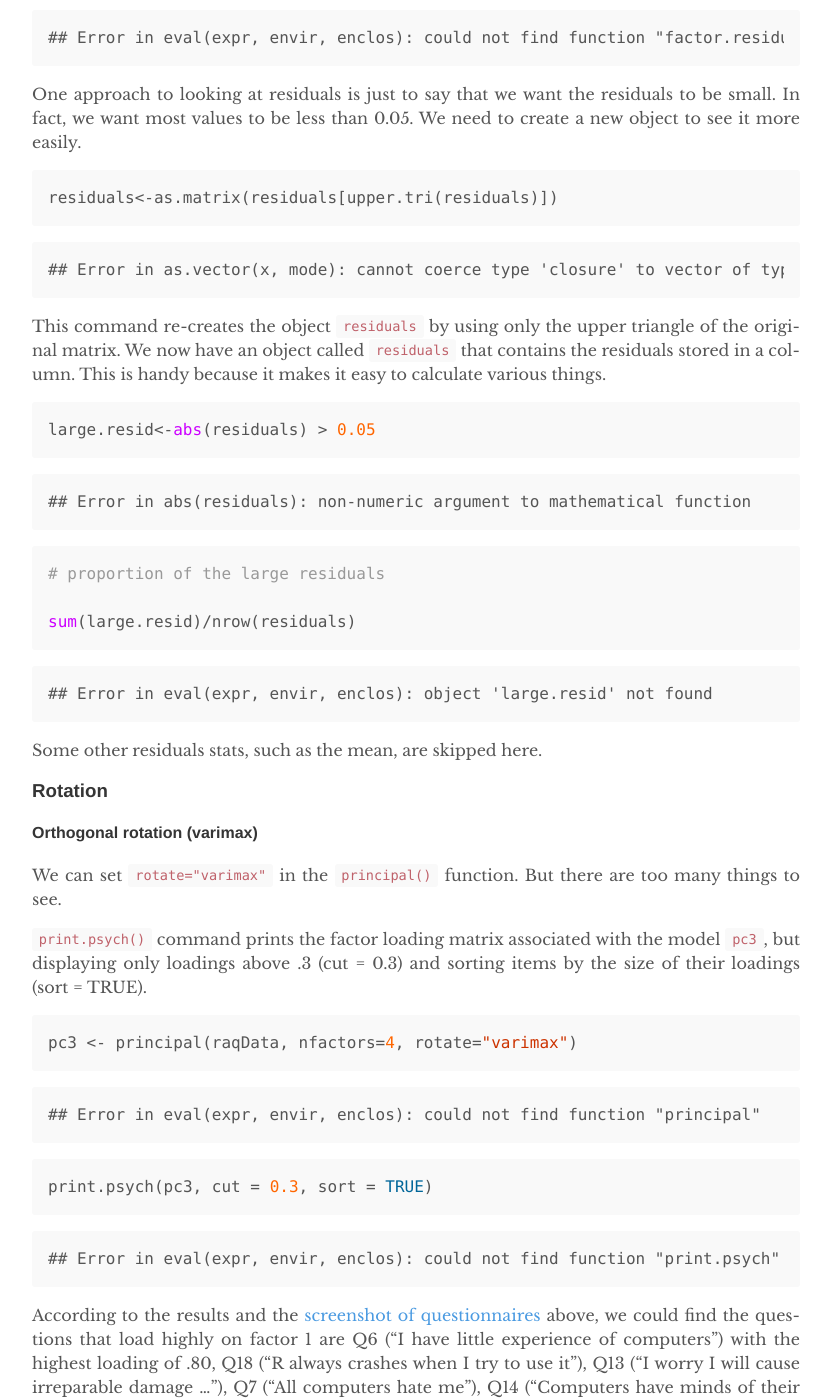
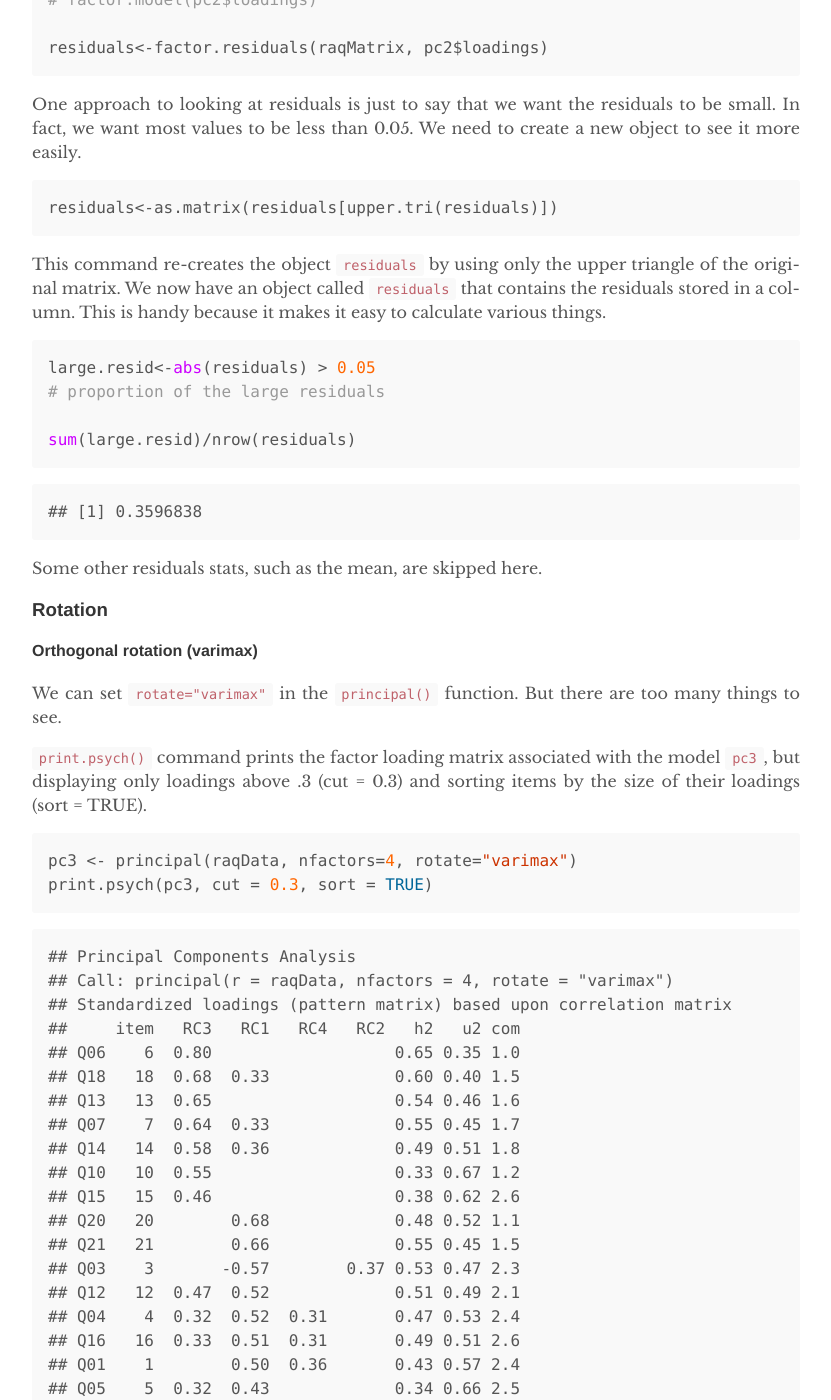
Before and after one commit to gaopinghuang0/gaopinghuang0.github.io, a Jekyll site: the page built from _posts/2018-2-9-exploratory-factor-analysis-notes-and-R-code.md, in a window 1280 px wide and 1400 px high, scrolled down 6390 px. Shown: the whole window, without its empty margins (224-1055 px from the left). Built offline with Jekyll 4.4.1, drawn with Linux system fonts in a browser that asks for light colours; nearby versions of some CDN libraries; comment, search, counter and statistics services are not loaded; some of the changed text lies outside the part shown.

Commit message:
bugFix: install packages for exploratory-factor-analysis.md

```diff
--- a/_posts/2018-2-9-exploratory-factor-analysis-notes-and-R-code.md
+++ b/_posts/2018-2-9-exploratory-factor-analysis-notes-and-R-code.md
@@ -41,36 +41,8 @@ For the second problem, if you have reason to believe that the correlation matri
 
 {% highlight r %}
 library(corpcor);
-{% endhighlight %}
-
-
-
-{% highlight text %}
-## Error in library(corpcor): there is no package called 'corpcor'
-{% endhighlight %}
-
-
-
-{% highlight r %}
 library(GPArotation);
-{% endhighlight %}
-
-
-
-{% highlight text %}
-## Error in library(GPArotation): there is no package called 'GPArotation'
-{% endhighlight %}
-
-
-
-{% highlight r %}
 library(psych)
-{% endhighlight %}
-
-
-
-{% highlight text %}
-## Error in library(psych): there is no package called 'psych'
 {% endhighlight %}
 
 ### Load data and calculate correlations
@@ -144,7 +116,14 @@ cortest.bartlett(raqData)
 
 
 {% highlight text %}
-## Error in eval(expr, envir, enclos): could not find function "cortest.bartlett"
+## $chisq
+## [1] 19334.49
+##
+## $p.value
+## [1] 0
+##
+## $df
+## [1] 253
 {% endhighlight %}
 
 
@@ -173,17 +152,6 @@ For our present purposes we will use *principal components analysis* (PCA), whic
 
 {% highlight r %}
 pc1 <- principal(raqData, nfactors=23, rotate="none")
-{% endhighlight %}
-
-
-
-{% highlight text %}
-## Error in eval(expr, envir, enclos): could not find function "principal"
-{% endhighlight %}
-
-
-
-{% highlight r %}
 # pc1 has two columns, h2 and u2
 {% endhighlight %}
 h2 is the communalities, for now, all are 1; u2 is the uniqueness or unique variance, it's 1 minus the communality, for now, all are 0
@@ -195,11 +163,7 @@ The eigenvalues are stored in a variable called `pc1$values`
 plot(pc1$values, type="b")   # type="b" will show both the line and the points
 {% endhighlight %}
 
-
-
-{% highlight text %}
-## Error in plot(pc1$values, type = "b"): object 'pc1' not found
-{% endhighlight %}
+![plot of chunk scree_plot](/assets/Rfig/exploratory-factor-scree_plot-1.svg)
 From the scree plot, we could find the point of inflexion (around the third point to the left). The evidence from the scree plot and from the eigenvalues suggests a *four-component* solution may be the best.
 
 #### Redo PCA
@@ -207,12 +171,6 @@ Now that we know how many components we want to extract, we can rerun the analys
 
 {% highlight r %}
 pc2 <- principal(raqData, nfactors=4, rotate="none")
-{% endhighlight %}
-
-
-
-{% highlight text %}
-## Error in eval(expr, envir, enclos): could not find function "principal"
 {% endhighlight %}
 The communalities (the h2 column) and uniquenesses (the u2 column) are changed. Remember that the communality is the proportion of common variance within a variable
 
@@ -229,38 +187,15 @@ The difference between the reproduced and actual correlation matrices is referre
 residuals<-factor.residuals(raqMatrix, pc2$loadings)
 {% endhighlight %}
 
-
-
-{% highlight text %}
-## Error in eval(expr, envir, enclos): could not find function "factor.residuals"
-{% endhighlight %}
-
 One approach to looking at residuals is just to say that we want the residuals to be small. In fact, we want most values to be less than 0.05. We need to create a new object to see it more easily.
 
 {% highlight r %}
 residuals<-as.matrix(residuals[upper.tri(residuals)])
 {% endhighlight %}
-
-
-
-{% highlight text %}
-## Error in as.vector(x, mode): cannot coerce type 'closure' to vector of type 'any'
-{% endhighlight %}
 This command re-creates the object `residuals` by using only the upper triangle of the original matrix. We now have an object called `residuals` that contains the residuals stored in a column. This is handy because it makes it easy to calculate various things.
 
 {% highlight r %}
 large.resid<-abs(residuals) > 0.05
-{% endhighlight %}
-
-
-
-{% highlight text %}
-## Error in abs(residuals): non-numeric argument to mathematical function
-{% endhighlight %}
-
-
-
-{% highlight r %}
 # proportion of the large residuals
 sum(large.resid)/nrow(residuals)
 {% endhighlight %}
@@ -268,7 +203,7 @@ sum(large.resid)/nrow(residuals)
 
 
 {% highlight text %}
-## Error in eval(expr, envir, enclos): object 'large.resid' not found
+## [1] 0.3596838
 {% endhighlight %}
 Some other residuals stats, such as the mean, are skipped here.
 
@@ -280,24 +215,54 @@ We can set `rotate="varimax"` in the `principal()` function. But there are too m
 
 {% highlight r %}
 pc3 <- principal(raqData, nfactors=4, rotate="varimax")
-{% endhighlight %}
-
-
-
-{% highlight text %}
-## Error in eval(expr, envir, enclos): could not find function "principal"
-{% endhighlight %}
-
-
-
-{% highlight r %}
 print.psych(pc3, cut = 0.3, sort = TRUE)
 {% endhighlight %}
 
 
 
 {% highlight text %}
-## Error in eval(expr, envir, enclos): could not find function "print.psych"
+## Principal Components Analysis
+## Call: principal(r = raqData, nfactors = 4, rotate = "varimax")
+## Standardized loadings (pattern matrix) based upon correlation matrix
+##     item   RC3   RC1   RC4   RC2   h2   u2 com
+## Q06    6  0.80                   0.65 0.35 1.0
+## Q18   18  0.68  0.33             0.60 0.40 1.5
+## Q13   13  0.65                   0.54 0.46 1.6
+## Q07    7  0.64  0.33             0.55 0.45 1.7
+## Q14   14  0.58  0.36             0.49 0.51 1.8
+## Q10   10  0.55                   0.33 0.67 1.2
+## Q15   15  0.46                   0.38 0.62 2.6
+## Q20   20        0.68             0.48 0.52 1.1
+## Q21   21        0.66             0.55 0.45 1.5
+## Q03    3       -0.57        0.37 0.53 0.47 2.3
+## Q12   12  0.47  0.52             0.51 0.49 2.1
+## Q04    4  0.32  0.52  0.31       0.47 0.53 2.4
+## Q16   16  0.33  0.51  0.31       0.49 0.51 2.6
+## Q01    1        0.50  0.36       0.43 0.57 2.4
+## Q05    5  0.32  0.43             0.34 0.66 2.5
+## Q08    8              0.83       0.74 0.26 1.1
+## Q17   17              0.75       0.68 0.32 1.5
+## Q11   11              0.75       0.69 0.31 1.5
+## Q09    9                    0.65 0.48 0.52 1.3
+## Q22   22                    0.65 0.46 0.54 1.2
+## Q23   23                    0.59 0.41 0.59 1.4
+## Q02    2       -0.34        0.54 0.41 0.59 1.7
+## Q19   19       -0.37        0.43 0.34 0.66 2.2
+##
+##                        RC3  RC1  RC4  RC2
+## SS loadings           3.73 3.34 2.55 1.95
+## Proportion Var        0.16 0.15 0.11 0.08
+## Cumulative Var        0.16 0.31 0.42 0.50
+## Proportion Explained  0.32 0.29 0.22 0.17
+## Cumulative Proportion 0.32 0.61 0.83 1.00
+##
+## Mean item complexity =  1.8
+## Test of the hypothesis that 4 components are sufficient.
+##
+## The root mean square of the residuals (RMSR) is  0.06
+##  with the empirical chi square  4006.15  with prob <  0
+##
+## Fit based upon off diagonal values = 0.96
 {% endhighlight %}
 According to the results and the [screenshot of questionnaires](#1-example-of-anxiety-questionnaire) above, we could find the questions that load highly on factor 1 are Q6 ("I have little experience of computers") with the highest loading of .80, Q18 ("R always crashes when I try to use it"), Q13 ("I worry I will cause irreparable damage ..."), Q7 ("All computers hate me"), Q14 ("Computers have minds of their own ..."), Q10 ("Computers are only for games"), and Q15 ("Computers are out to get me") with the lowest loading of .46. All these items seem to relate to using computers or R. Therefore we might label this factor *fear of computers*.
 
@@ -310,30 +275,8 @@ By setting `scores=TRUE`:
 
 {% highlight r %}
 pc5 <- principal(raqData, nfactors = 4, rotate = "oblimin", scores = TRUE)
-{% endhighlight %}
-
-
-
-{% highlight text %}
-## Error in eval(expr, envir, enclos): could not find function "principal"
-{% endhighlight %}
-
-
-
-{% highlight r %}
 # head(pc5$scores)    # access scores by pc5$scores
 raqData <- cbind(raqData, pc5$scores)
-{% endhighlight %}
-
-
-
-{% highlight text %}
-## Error in cbind(raqData, pc5$scores): object 'pc5' not found
-{% endhighlight %}
-
-
-
-{% highlight r %}
 # bind the factor scores to raqData dataframe for other use
 {% endhighlight %}
 
@@ -378,7 +321,45 @@ alpha(computerFear)
 
 
 {% highlight text %}
-## Error in eval(expr, envir, enclos): could not find function "alpha"
+##
+## Reliability analysis
+## Call: alpha(x = computerFear)
+##
+##   raw_alpha std.alpha G6(smc) average_r S/N    ase mean   sd median_r
+##       0.82      0.82    0.81       0.4 4.6 0.0052  3.4 0.71     0.39
+##
+##  lower alpha upper     95% confidence boundaries
+## 0.81 0.82 0.83
+##
+##  Reliability if an item is dropped:
+##     raw_alpha std.alpha G6(smc) average_r S/N alpha se  var.r med.r
+## Q06      0.79      0.79    0.77      0.38 3.7   0.0063 0.0081  0.38
+## Q07      0.79      0.79    0.77      0.38 3.7   0.0063 0.0079  0.36
+## Q10      0.82      0.82    0.80      0.44 4.7   0.0053 0.0043  0.44
+## Q13      0.79      0.79    0.77      0.39 3.8   0.0062 0.0081  0.38
+## Q14      0.80      0.80    0.77      0.39 3.9   0.0060 0.0085  0.36
+## Q15      0.81      0.81    0.79      0.41 4.2   0.0056 0.0095  0.44
+## Q18      0.79      0.78    0.76      0.38 3.6   0.0064 0.0058  0.38
+##
+##  Item statistics
+##        n raw.r std.r r.cor r.drop mean   sd
+## Q06 2571  0.75  0.74  0.68   0.62  3.8 1.12
+## Q07 2571  0.75  0.73  0.68   0.62  3.1 1.10
+## Q10 2571  0.54  0.57  0.44   0.40  3.7 0.88
+## Q13 2571  0.72  0.73  0.67   0.61  3.6 0.95
+## Q14 2571  0.70  0.70  0.64   0.58  3.1 1.00
+## Q15 2571  0.64  0.64  0.54   0.49  3.2 1.01
+## Q18 2571  0.76  0.76  0.72   0.65  3.4 1.05
+##
+## Non missing response frequency for each item
+##        1    2    3    4    5 miss
+## Q06 0.06 0.10 0.13 0.44 0.27    0
+## Q07 0.09 0.24 0.26 0.34 0.07    0
+## Q10 0.02 0.10 0.18 0.57 0.14    0
+## Q13 0.03 0.12 0.25 0.48 0.12    0
+## Q14 0.07 0.18 0.38 0.31 0.06    0
+## Q15 0.06 0.18 0.30 0.39 0.07    0
+## Q18 0.06 0.12 0.31 0.37 0.14    0
 {% endhighlight %}
 
 
```
Also changed, not shown: assets/Rfig/exploratory-factor-scree_plot-1.svg.
